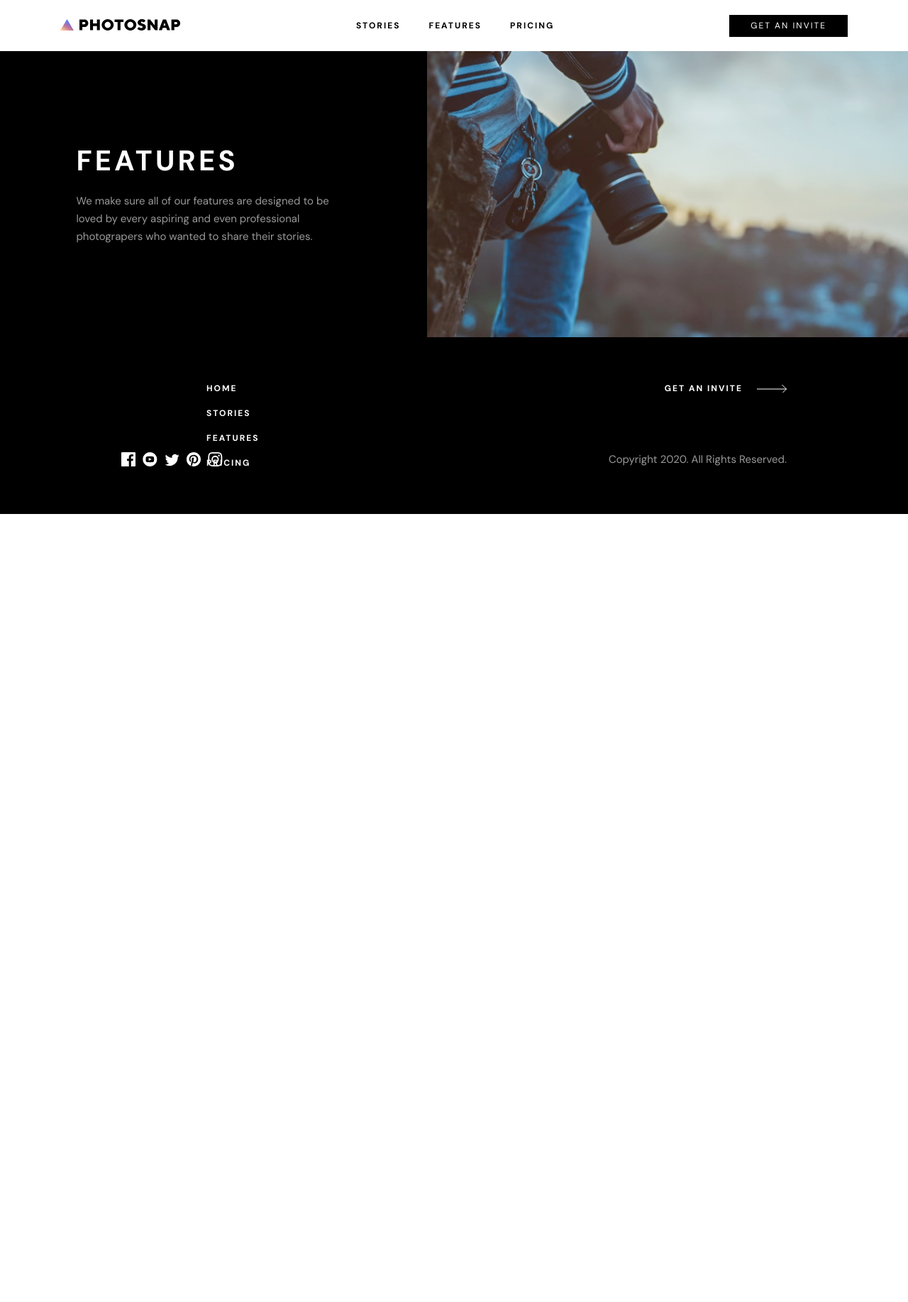
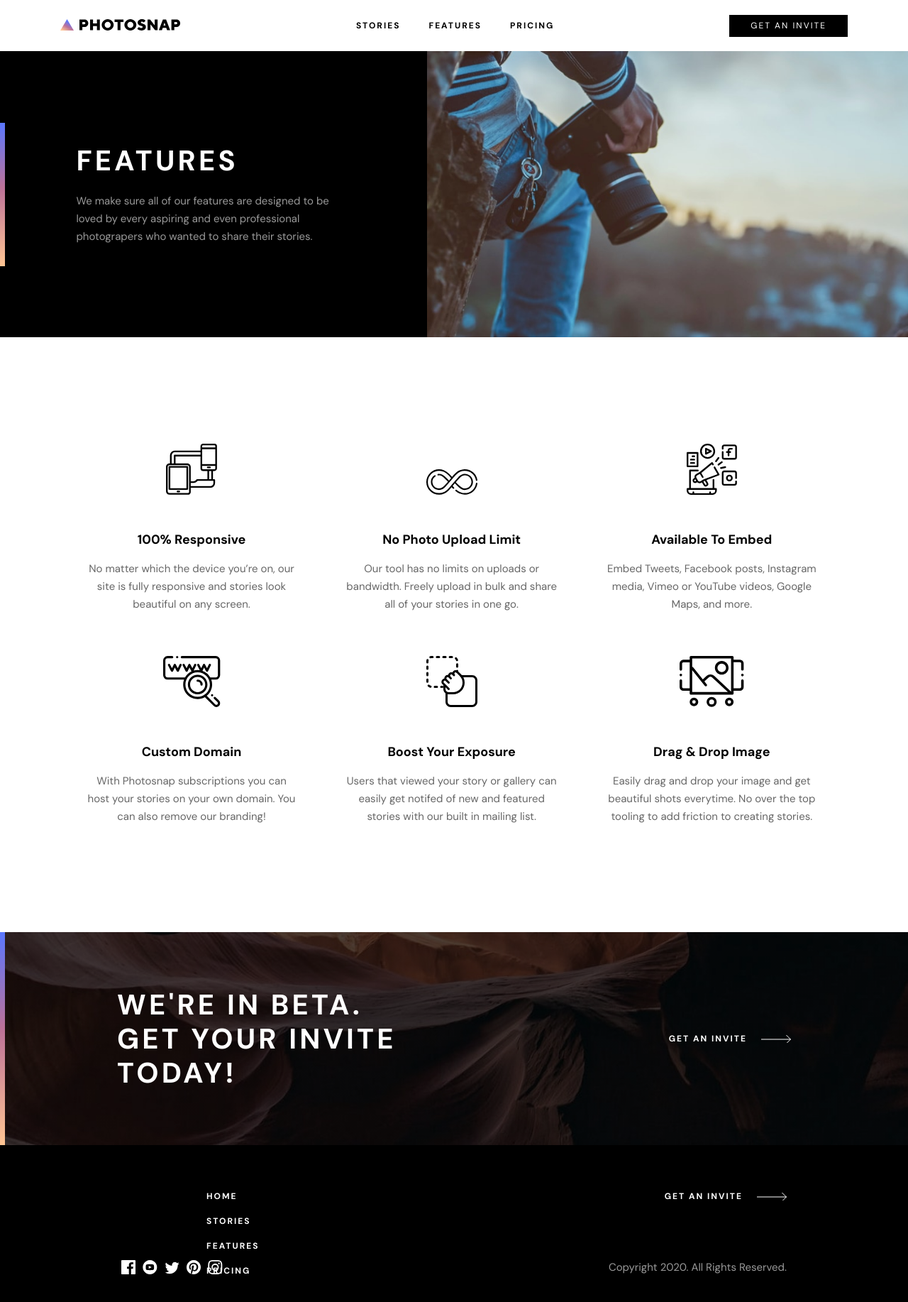
Before and after one commit to AntonCC/photosnap, a React (Create React App) app: page /features in a window 1280 px wide. Shown: the top 1834 px of the page at 71% size. Before the commit the page ends 800 px from the top, so only its background shows below. Built offline with nearby package versions, Linux system fonts and the light colour scheme; some icons are missing.

Commit message:
Added full-img-banner

```diff
--- a/src/components/banner/banner.jsx
+++ b/src/components/banner/banner.jsx
@@ -3,13 +3,14 @@ import './banner.scss'
 import Button from '../button/button'
 
 
-const Banner = ({ title, body, img, btnText, bgWhite, switchSide }) => {
+const Banner = ({ title, body, img, btnText, bgWhite, switchSide, sideStripe }) => {
+
   return (
     <div className={`banner ${switchSide ? 'switch' : ''}`}>
-      <div className={`side-a ${bgWhite ? 'bg-white' : ''} `}>
+      <div className={`side-a ${bgWhite ? 'bg-white' : ''} ${sideStripe ? 'side-stripe' : ''}`}>
         <div className="wrap">
           <h1>{ title }</h1>
-          <p style={ !btnText ? {marginBottom: 0} : null}>{ body }</p>
+          <p style={!btnText ? {marginBottom: 0} : null}>{ body }</p>
           {
             btnText && (
               <Button bgWhite={bgWhite} >
--- a/src/components/banner/banner.scss
+++ b/src/components/banner/banner.scss
@@ -10,9 +10,18 @@
     color: #fff;
     width: 65rem;
     padding: 4rem;
+    position: relative;
     &.bg-white {
       background: #fff;
       color: #000;
+    }
+    &.side-stripe::after {
+      position: absolute;
+      left: 0;
+      content: '';
+      height: 50%;
+      width: 7px;
+      background: linear-gradient(to top, rgba(255,197,147,1) 0%, rgba(188,113,152,1) 55%, rgba(90,119,255,1) 100%);
     }
     .wrap {
       max-width: 38.7rem;
--- /dev/null
+++ b/src/components/full-img-banner/full-img-banner.jsx
@@ -0,0 +1,17 @@
+import React from 'react'
+import './full-img-banner.scss'
+import Button from '../button/button'
+import Test from '../../assets/shared/desktop/bg-beta.jpg'
+
+const FullImgBanner = () => {
+  return (
+    <div className='full-img-banner' style={{ background: `linear-gradient(to right, rgba(0,0,0,.4), rgba(0,0,0,.4)), url(${Test}) no-repeat center/cover` }}>
+      <h1>We're in beta. Get your invite today!</h1>
+      <Button>
+        <h4>Get an invite</h4>
+      </Button>
+    </div>
+  )
+}
+
+export default FullImgBanner;
--- /dev/null
+++ b/src/components/full-img-banner/full-img-banner.scss
@@ -0,0 +1,21 @@
+.full-img-banner {
+  // height: 230px;
+  display: flex;
+  justify-content: space-between;
+  align-items: center;
+  padding: 7.8rem 16.5rem;
+  position: relative;
+  &::after {
+    position: absolute;
+    left: 0;
+    content: '';
+    height: 100%;
+    width: 7px;
+    background: linear-gradient(to top, rgba(255,197,147,1) 0%, rgba(188,113,152,1) 55%, rgba(90,119,255,1) 100%);
+  }
+  h1 {
+    color: #fff;
+    max-width: 400px;
+    text-transform: uppercase;
+  }
+}
--- a/src/components/gem/gem.scss
+++ b/src/components/gem/gem.scss
@@ -15,9 +15,9 @@
   }
 }
 
-@media only screen and (max-width: 950px) {
+@media only screen and (max-width: 960px) {
   .gem {
-    padding: 4rem 4rem;
+    padding: 6rem 4rem;
     max-width: 457px;
   }
 }
--- a/src/components/gems/gems.scss
+++ b/src/components/gems/gems.scss
@@ -1,16 +1,33 @@
+// .gems {
+//   padding: 12rem 9rem;
+//   display: flex;
+//   background: #fff;
+//   justify-content: space-between;
+//   align-items: baseline;
+// }
+
+// @media only screen and (max-width: 950px) {
+//   .gems {
+//     padding: 4rem 0;
+//     flex-direction: column;
+//     justify-content: center;
+//     align-items: center;
+//   }
+// }
+
 .gems {
   padding: 12rem 9rem;
-  display: flex;
+  display: grid;
+  grid-template-columns: repeat(3, 1fr);
+  align-items: baseline;
   background: #fff;
-  justify-content: space-between;
-  align-items: baseline;
 }
 
-@media only screen and (max-width: 950px) {
+@media only screen and (max-width: 960px) {
   .gems {
-    padding: 4rem 0;
-    flex-direction: column;
-    justify-content: center;
-    align-items: center;
+    padding: 8rem 0;
+    grid-template-columns: repeat(2, 1fr);
+    // grid-template-columns: 1fr;
+    justify-items: center;
   }
 }
--- a/src/pages/features/features-info.jsx
+++ b/src/pages/features/features-info.jsx
@@ -1,7 +1,49 @@
+// Banner imgs
 import Hero from '../../assets/features/desktop/hero.jpg'
+// Gem imgs
+import Tablet from '../../assets/features/desktop/responsive.svg'
+import NoLimit from '../../assets/features/desktop/no-limit.svg'
+import Embed from '../../assets/features/desktop/embed.svg'
+import Domain from '../../assets/features/desktop/custom-domain.svg'
+import Boost from '../../assets/features/desktop/boost-exposure.svg'
+import Drag from '../../assets/features/desktop/drag-drop.svg'
 
 export const bannerInfo = {
   title: 'Features',
   body: 'We make sure all of our features are designed to be loved by every aspiring and even professional photograpers who wanted to share their stories.',
-  img: Hero
+  img: Hero,
+  sideStripe: true
 }
+
+export const gemInfo = [
+  {
+    title: '100% Responsive',
+    body: 'No matter which the device you’re on, our site is fully responsive and stories look beautiful on any screen.',
+    img: Tablet
+  },
+  {
+    title: 'No Photo Upload Limit',
+    body: 'Our tool has no limits on uploads or bandwidth. Freely upload in bulk and share all of your stories in one go.',
+    img: NoLimit
+  },
+  {
+    title: 'Available To Embed',
+    body: 'Embed Tweets, Facebook posts, Instagram media, Vimeo or YouTube videos, Google Maps, and more.',
+    img: Embed
+  },
+  {
+    title: 'Custom Domain',
+    body: 'With Photosnap subscriptions you can host your stories on your own domain. You can also remove our branding!',
+    img: Domain
+  },
+  {
+    title: 'Boost Your Exposure',
+    body: 'Users that viewed your story or gallery can easily get notifed of new and featured stories with our built in mailing list.',
+    img: Boost
+  },
+  {
+    title: 'Drag & Drop Image',
+    body: 'Easily drag and drop your image and get beautiful shots everytime. No over the top tooling to add friction to creating stories.',
+    img: Drag
+  },
+]
--- a/src/pages/features/features.jsx
+++ b/src/pages/features/features.jsx
@@ -1,12 +1,23 @@
 import React from 'react'
 import './features.scss'
 import Banner from '../../components/banner/banner'
-import { bannerInfo } from './features-info'
+import Gems from '../../components/gems/gems'
+import Gem from '../../components/gem/gem'
+import FullImgBanner from '../../components/full-img-banner/full-img-banner'
+import { bannerInfo, gemInfo } from './features-info'
 
 const Features = () => {
   return (
     <div className='features wrap'>
       <Banner {...bannerInfo} />
+      <Gems>
+        {
+          gemInfo.map(info => (
+            <Gem {...info} />
+          ))
+        }
+      </Gems>
+      <FullImgBanner />
     </div>
   )
 }
--- a/src/pages/home/home-info.jsx
+++ b/src/pages/home/home-info.jsx
@@ -17,7 +17,8 @@ export const bannerInfo = [
     title: 'Create and share your photo stories.',
     body: 'Photosnap is a platform for photographers and visual storytellers. We make it easy to share photos, tell stories and connect with others.',
     img: Man,
-    btnText: 'Get an invite'
+    btnText: 'Get an invite',
+    sideStripe: true
   },
   {
     title: 'Beautiful stories every time',
```
Also changed, not shown: 1 other file (tests, documents, lock files or other folders).
